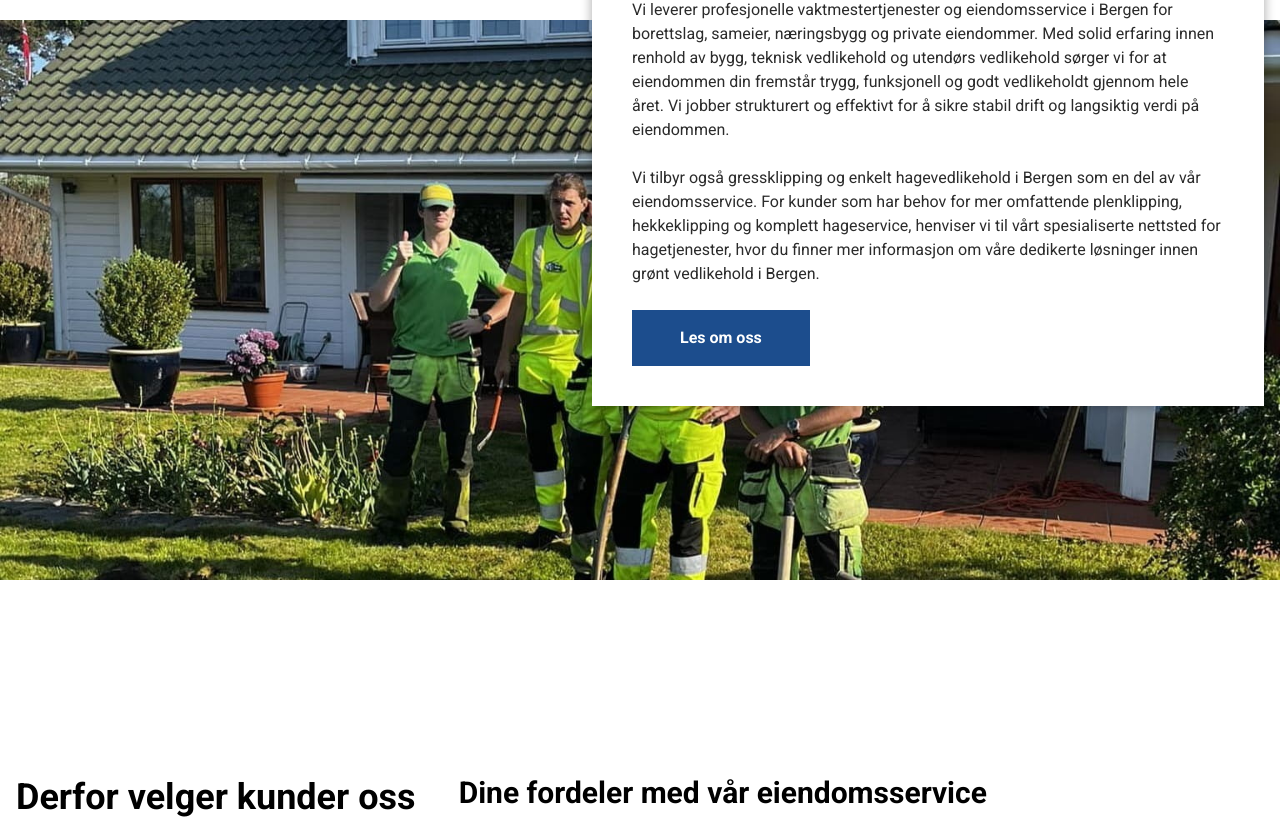
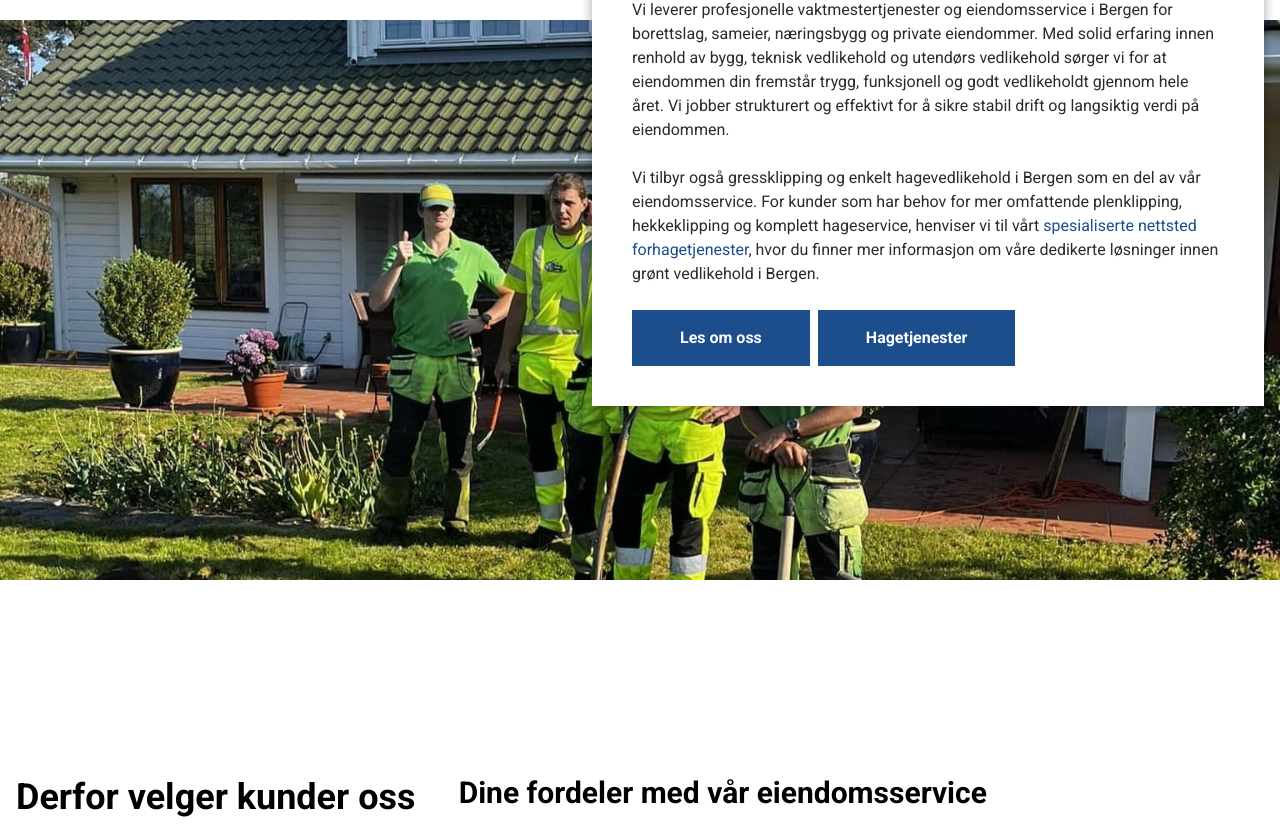
Before and after one commit to motionlabs-git/vaktmester, a Next.js app: page / in a window 1280 px wide. Shown: the part 2388-3219 px from the top of the page. Built offline with nearby package versions, Linux system fonts and the light colour scheme.

Commit message:
links to plenklipp website

```diff
--- a/app/components/Layout/Footer.tsx
+++ b/app/components/Layout/Footer.tsx
@@ -33,9 +33,19 @@ const Footer = () => {
 
 						<div>
 							<p className='font-bold'>
-								Vaktmester Bergen fra Plenklipperen.no AS
+								Vaktmester Bergen fra{' '}
+								<Link
+									target='_blank'
+									href={'https://gressservice.no/'}
+								>
+									Plenklipperen.no AS
+								</Link>
 							</p>
 
+							<p className='mt-2'>
+								Trenger eiendommen også vedlikehold av
+								uteområder?
+							</p>
 							<Button
 								blank
 								text={'Se plenklipperen'}
--- a/app/components/Sections/Main/OmOss/OmOss.tsx
+++ b/app/components/Sections/Main/OmOss/OmOss.tsx
@@ -1,5 +1,6 @@
 import Button from '@/app/components/Global/Button'
 import Image from 'next/image'
+import Link from 'next/link'
 
 const OmOss = () => {
 	return (
@@ -36,17 +37,32 @@ const OmOss = () => {
 							hagevedlikehold i Bergen som en del av vår
 							eiendomsservice. For kunder som har behov for mer
 							omfattende plenklipping, hekkeklipping og komplett
-							hageservice, henviser vi til vårt spesialiserte
-							nettsted for hagetjenester, hvor du finner mer
-							informasjon om våre dedikerte løsninger innen grønt
-							vedlikehold i Bergen.
+							hageservice, henviser vi til vårt{' '}
+							<Link
+								href={'https://www.gressservice.no/'}
+								target='_blank'
+								className='text-primary'
+							>
+								spesialiserte nettsted forhagetjenester
+							</Link>
+							, hvor du finner mer informasjon om våre dedikerte
+							løsninger innen grønt vedlikehold i Bergen.
 						</p>
 
-						<Button
-							className={'text-base mt-6'}
-							text={'Les om oss'}
-							link={'/om-oss'}
-						/>
+						<div className='mt-6 flex gap-2'>
+							<Button
+								className={'text-base'}
+								text={'Les om oss'}
+								link={'/om-oss'}
+							/>
+
+							<Button
+								className={'text-base'}
+								text={'Hagetjenester'}
+								link={'https://www.gressservice.no/'}
+								blank
+							/>
+						</div>
 					</div>
 				</div>
 			</div>
```
